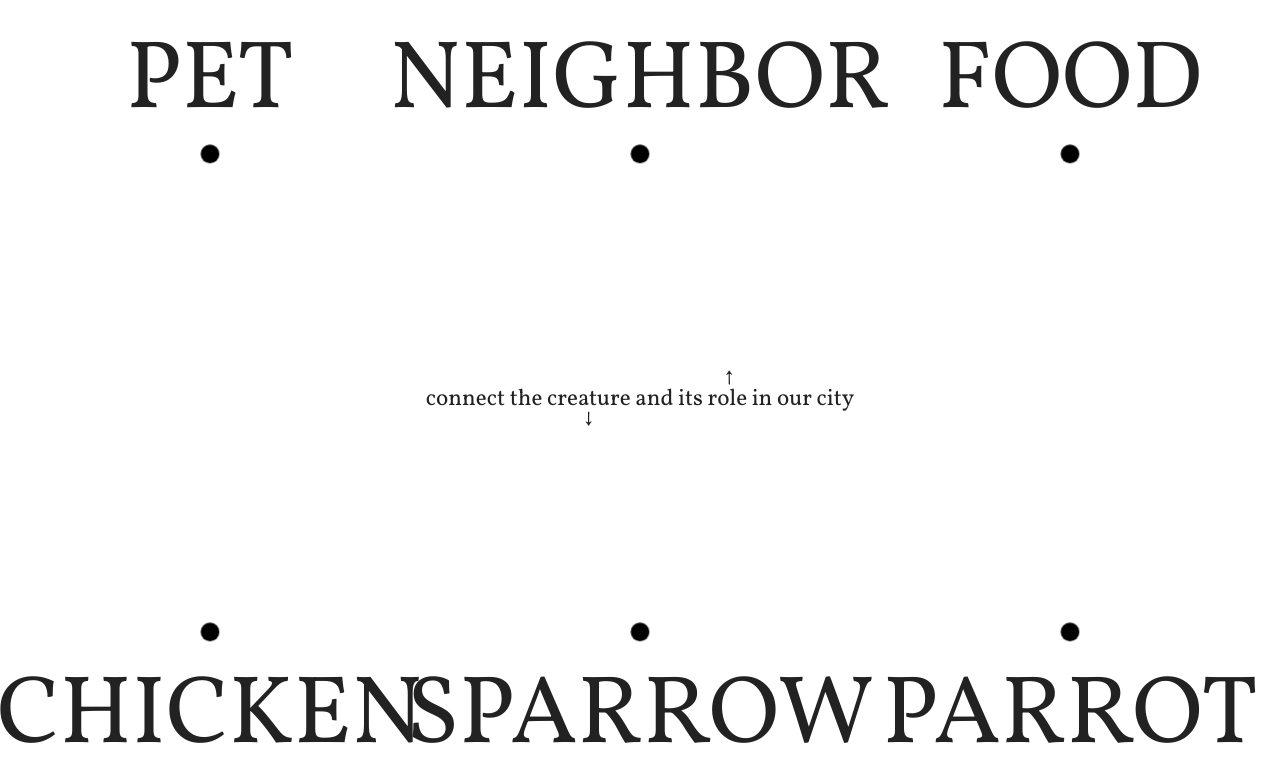
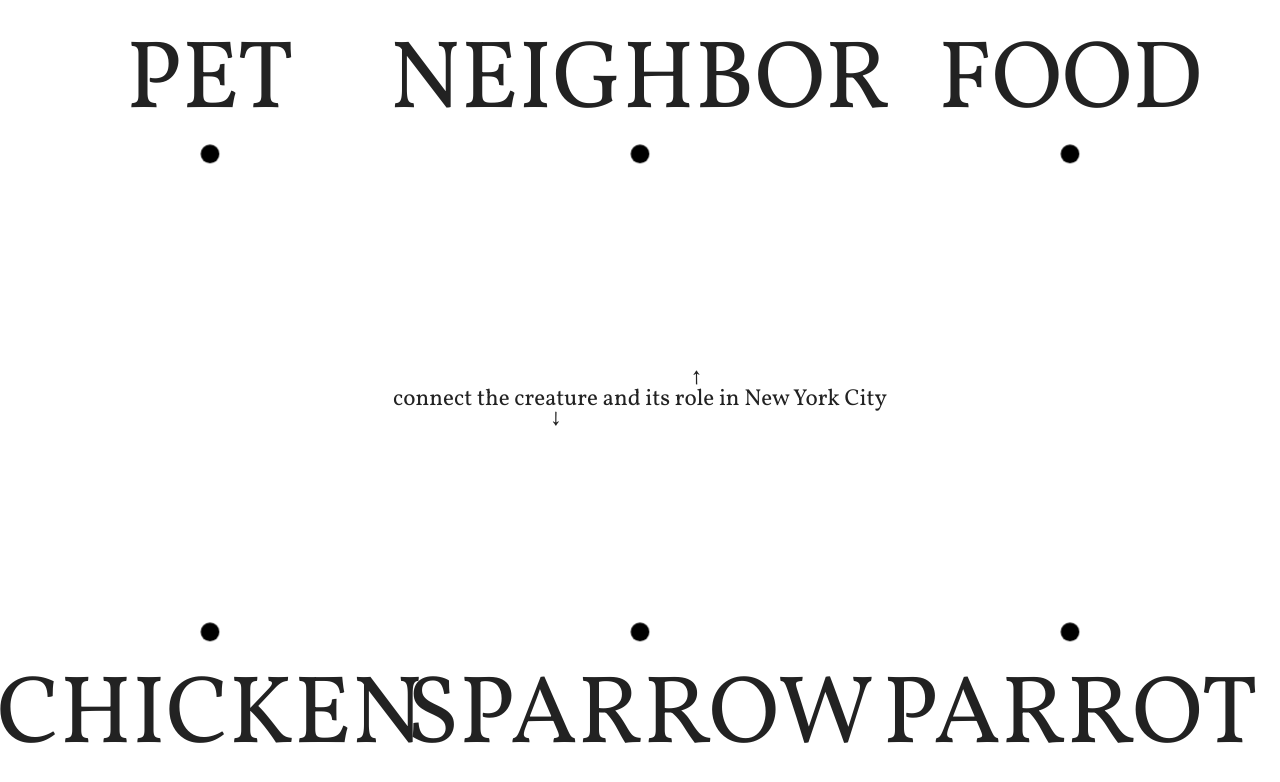
Before and after one commit to vince19972/Chicken-Parrot-Sparrow, a Vue app: page / in a window 1280 px wide. Shown: the top 782 px of the page. Built offline with nearby package versions, Linux system fonts and the light colour scheme.

Commit message:
[opening] basic unpaired states in bg and text

```diff
--- a/src/components/partials/dotsConnection/CanvasBackground.vue
+++ b/src/components/partials/dotsConnection/CanvasBackground.vue
@@ -1,13 +1,18 @@
 <template>
-  <div class="main -flex-center-all -full-width -full-height">
+  <div
+    :class="['main -flex-center-all -full-width -full-height', moduleClasses]"
+  >
     <div class="img-wrapper -top" :style="[canvasImgFirst]"></div>
+    <div class="text">
+      <p class="text__content">= ?</p>
+    </div>
     <div class="img-wrapper -btm" :style="[canvasImgLast]"></div>
   </div>
 </template>
 
 <script lang="ts">
 import { Prop, Component, Vue } from "vue-property-decorator";
-import { ConnectStates, NodeTypes } from "./DotsConnection";
+import { ConnectStates, NodeTypes, PairingStates } from "./DotsConnection";
 
 const urls = {
   chicken: ["https://media.giphy.com/media/MtU53HV4RWccE/giphy.gif"],
@@ -18,26 +23,33 @@ const urls = {
   pet: ["https://media.giphy.com/media/fYleqGp1DQvWoYC3AZ/giphy.gif"]
 };
 
+enum ModuleStates {
+  StartNodeActive,
+  AllNodesActive,
+  TempNodeActive,
+  NotActive
+}
+
 @Component
 export default class CanvasBackground extends Vue {
   @Prop() readonly connectState!: ConnectStates;
   @Prop() readonly startNode!: NodeTypes | null;
   @Prop() readonly endNode!: NodeTypes | null;
   @Prop() readonly tempNode!: NodeTypes | null;
-  @Prop() readonly isPaired!: boolean;
+  @Prop() readonly isPaired!: PairingStates;
 
   // computed
   get canvasImgFirst() {
-    if (this.connectState !== ConnectStates.Connectionless && this.startNode) {
+    if (
+      this.moduleStates === ModuleStates.StartNodeActive ||
+      this.moduleStates === ModuleStates.AllNodesActive
+    ) {
       const url = urls[this.startNode][0];
 
       return {
         backgroundImage: `url("${url}")`
       };
-    } else if (
-      this.connectState === ConnectStates.Connectionless &&
-      this.tempNode
-    ) {
+    } else if (this.moduleStates === ModuleStates.TempNodeActive) {
       const url = urls[this.tempNode][0];
 
       return {
@@ -48,7 +60,13 @@ export default class CanvasBackground extends Vue {
     return "";
   }
   get canvasImgLast() {
-    if (this.connectState === ConnectStates.Connected && this.endNode) {
+    if (this.moduleStates === ModuleStates.StartNodeActive) {
+      const url = this.tempNode ? urls[this.tempNode][0] : "";
+
+      return {
+        backgroundImage: `url("${url}")`
+      };
+    } else if (this.moduleStates === ModuleStates.AllNodesActive) {
       const url = urls[this.endNode][0];
 
       return {
@@ -57,6 +75,52 @@ export default class CanvasBackground extends Vue {
     }
 
     return "";
+  }
+  // get textContent() {
+  //   let text = "";
+  //   switch (this.isPaired) {
+  //     case PairingStates.Paired:
+  //       text = "is";
+  //       break;
+  //     case PairingStates.NotPaired:
+  //       text = "is not";
+  //       break;
+  //     case PairingStates.Pending:
+  //       text = "is ?";
+  //       break;
+  //   }
+
+  //   return text;
+  // }
+  get moduleClasses() {
+    if (this.moduleStates === ModuleStates.TempNodeActive) {
+      return "-is-temp-active";
+    } else if (this.moduleStates !== ModuleStates.NotActive) {
+      return "-is-active";
+    }
+
+    return "";
+  }
+  get moduleStates() {
+    if (this.connectState === ConnectStates.Connectionless) {
+      if (this.tempNode) {
+        return ModuleStates.TempNodeActive;
+      }
+    } else if (this.connectState === ConnectStates.Connecting) {
+      if (this.startNode) {
+        return ModuleStates.StartNodeActive;
+      }
+    } else if (this.connectState === ConnectStates.Connected) {
+      if (this.startNode && this.endNode) {
+        if (this.isPaired === PairingStates.Paired) {
+          return ModuleStates.AllNodesActive;
+        } else {
+          return ModuleStates.NotActive;
+        }
+      }
+    }
+
+    return ModuleStates.NotActive;
   }
 }
 </script>
@@ -67,11 +131,31 @@ export default class CanvasBackground extends Vue {
 
 .img-wrapper {
   overflow: hidden;
-  height: 20%;
-  width: 10%;
+  height: 16%;
+  width: 8%;
   background-position: center;
 }
 .img-wrapper__img {
   width: 100%;
 }
+.text {
+  margin: 0 2vw;
+  font-size: 1.8vw;
+}
+
+// state
+.main {
+  & .img-wrapper,
+  & .text {
+    opacity: 0;
+    pointer-events: none;
+  }
+
+  &.-is-temp-active .img-wrapper {
+    opacity: 1;
+  }
+  &.-is-active > * {
+    opacity: 1;
+  }
+}
 </style>
--- a/src/components/partials/dotsConnection/DotsConnection.vue
+++ b/src/components/partials/dotsConnection/DotsConnection.vue
@@ -21,6 +21,9 @@
         <div class="prompt -full-height -flex-center-between">
           <dynamic-text
             :connectState="states.connect"
+            :pairingState="states.isPaired"
+            :startNode="states.startNode"
+            :endNode="states.endNode"
             @onMouseEnter="onMouseOverDynamicText"
             @onMouseLeave="onMouseOverDynamicText"
           ></dynamic-text>
--- a/src/components/partials/dotsConnection/DynamicText.vue
+++ b/src/components/partials/dotsConnection/DynamicText.vue
@@ -1,5 +1,6 @@
 <template>
-  <p :class="['text -full-width -text-align-center', mainClasses]">
+  <div :class="['text -full-width -text-align-center']">
+    <p v-if="moduleState === 'default'">
       connect the
       <span
         class="text__wrapper -point-down"
@@ -16,22 +17,88 @@
         @mouseleave="onMouseLeft"
         >role</span
       >
-    in our city
+      in New York City
     </p>
+    <p v-else-if="moduleState === 'hidden'"></p>
+    <p v-else-if="moduleState === 'notPaired'">
+      🙅🏻 <br />
+      {{ unPairedText }}
+    </p>
+    <p v-else>vvvv</p>
+  </div>
 </template>
 
 <script lang="ts">
 import { Prop, Component, Vue } from "vue-property-decorator";
-import { ConnectStates } from "./DotsConnection";
+import { ConnectStates, PairingStates, NodeTypes } from "./DotsConnection";
+
+enum ModuleStates {
+  Default = "default",
+  Hidden = "hidden",
+  NotPaired = "notPaired",
+  Paired = "paired"
+}
 
 @Component
 export default class CanvasBackground extends Vue {
   @Prop() readonly connectState!: ConnectStates;
-  @Prop() readonly isPaired!: boolean;
+  @Prop() readonly pairingState!: PairingStates;
+  @Prop() readonly startNode!: NodeTypes | null;
+  @Prop() readonly endNode!: NodeTypes | null;
 
   // computed
-  get mainClasses() {
-    return this.connectState === ConnectStates.Connecting ? "-is-hidden" : "";
+  get unPairedText() {
+    const chickenText = {
+      pet: "unfortunately for chicken, most people don't keep them as pet.",
+      neighbor: "nope. i've never seen a chicken perching on the sidewalks."
+    };
+    const parrotText = {
+      food:
+        "luckily for parrot, we don't eat them. please don't tell me you do.",
+      neighbor:
+        "yes, in some places like Canberra. but normally we don't see them as neighbor."
+    };
+    const sparrowText = {
+      food: "well, people used to eat them, but not anymore in most places.",
+      pet: "nope. pet stores don't sell them as pet."
+    };
+
+    switch (this.startNode) {
+      case NodeTypes.Chicken:
+        return this.endNode === NodeTypes.Pet
+          ? chickenText.pet
+          : chickenText.neighbor;
+      case NodeTypes.Parrot:
+        return this.endNode === NodeTypes.Food
+          ? parrotText.food
+          : parrotText.neighbor;
+      case NodeTypes.Sparrow:
+        return this.endNode === NodeTypes.Food
+          ? sparrowText.food
+          : sparrowText.pet;
+      default:
+        return "";
+    }
+  }
+  get moduleState() {
+    let state: ModuleStates = ModuleStates.Default;
+
+    switch (this.connectState) {
+      case ConnectStates.Connecting:
+        state = ModuleStates.Hidden;
+        break;
+      case ConnectStates.Connected:
+        state =
+          this.pairingState === PairingStates.NotPaired
+            ? ModuleStates.NotPaired
+            : ModuleStates.Paired;
+        break;
+      default:
+        state = ModuleStates.Default;
+        break;
+    }
+
+    return state;
   }
 
   // methods
```
Lines whose indentation alone changed are shown as unchanged.
